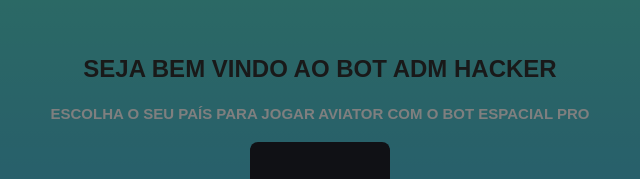
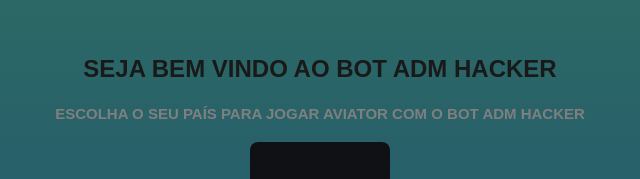
Before and after one commit to sauloSM2008/BOT-ESPACIAL-PRO, a plain HTML site: page index.html in a window 1280 px wide. Shown: the part 107-286 px from the top of the page, 320-960 px from the left. Drawn offline with Linux system fonts and the light colour scheme.

Commit message:
Update index.html
Sbbs

```diff
--- a/index.html
+++ b/index.html
@@ -138,7 +138,7 @@
 <body>
 
   <h1>SEJA BEM VINDO AO BOT ADM HACKER</h1>
-  <h2 style="color: white; font-weight: bold; font-size: 15px">ESCOLHA O SEU PAÍS PARA JOGAR AVIATOR COM O BOT ESPACIAL PRO</h2>
+  <h2 style="color: white; font-weight: bold; font-size: 15px">ESCOLHA O SEU PAÍS PARA JOGAR AVIATOR COM O BOT ADM HACKER</h2>
 
   <div id="pa">
 
```
